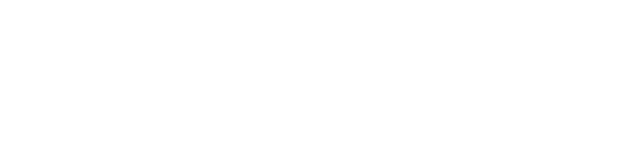
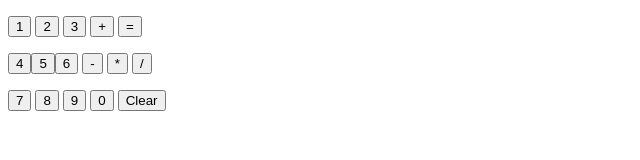
Before and after one commit to ralptorres/Javascript-Basic_Exercise-7---Functions, a plain HTML site: page index.html in a window 1280 px wide. Shown: the whole page, without its empty margins (0-640 px from the left). Drawn offline with Linux system fonts and the light colour scheme.

Commit message:
finishing

```diff
--- a/index.html
+++ b/index.html
@@ -5,6 +5,157 @@
     <meta name="viewport" content="width=device-width, initial-scale=1.0" />
     <title>Document</title>
   </head>
-  <body></body>
+  <body>
+    <p>
+      <button
+        onclick="
+          number(1);
+
+
+    "
+      >
+        1
+      </button>
+      <button
+        onclick="
+           number(2);
+
+
+"
+      >
+        2
+      </button>
+      <button
+        onclick="
+
+          number(3);
+
+
+"
+      >
+        3
+      </button>
+      <button
+        onclick="
+         number(` + `);
+
+
+"
+      >
+        +
+      </button>
+      <button
+        onclick="
+
+           console.log(result(result));
+
+    "
+      >
+        =
+      </button>
+    </p>
+    <p>
+      <button
+        onclick="
+           number(4);
+
+
+"
+      >
+        4</button
+      ><button
+        onclick="
+          number(5);
+
+
+"
+      >
+        5</button
+      ><button
+        onclick="
+          number(6);
+
+
+"
+      >
+        6
+      </button>
+      <button
+        onclick="
+           number(` - `);
+
+
+"
+      >
+        -
+      </button>
+      <button
+        onclick="
+           number(` * `);
+
+
+"
+      >
+        *
+      </button>
+      <button
+        onclick="
+           number(` / `);
+
+
+"
+      >
+        /
+      </button>
+    </p>
+
+    <p>
+      <button
+        onclick="
+          number(7);
+
+
+"
+      >
+        7
+      </button>
+      <button
+        onclick="
+          number(8);
+
+
+"
+      >
+        8
+      </button>
+      <button
+        onclick="
+          number(9);
+
+
+"
+      >
+        9
+      </button>
+      <button
+        onclick="
+         number(0);
+
+
+"
+      >
+        0
+      </button>
+      <button
+        onclick="
+          calculation = '';
+          console.log(calculation);
+
+      "
+      >
+        Clear
+      </button>
+    </p>
+  </body>
   <script src="index.js"></script>
 </html>
--- a/index.js
+++ b/index.js
@@ -82,3 +82,16 @@ console.log(convertLength(5, "miles", "ft"));
 console.log(convertLength(5, "km", "ft"));
 
 console.log(convertLength(5, "lbs", "lbs"));
+
+// CALCULATOR
+
+let calculation = "";
+
+function number(number) {
+  calculation += number;
+  console.log(calculation);
+}
+
+function result(result) {
+  return (calculation = eval(calculation));
+}
```
